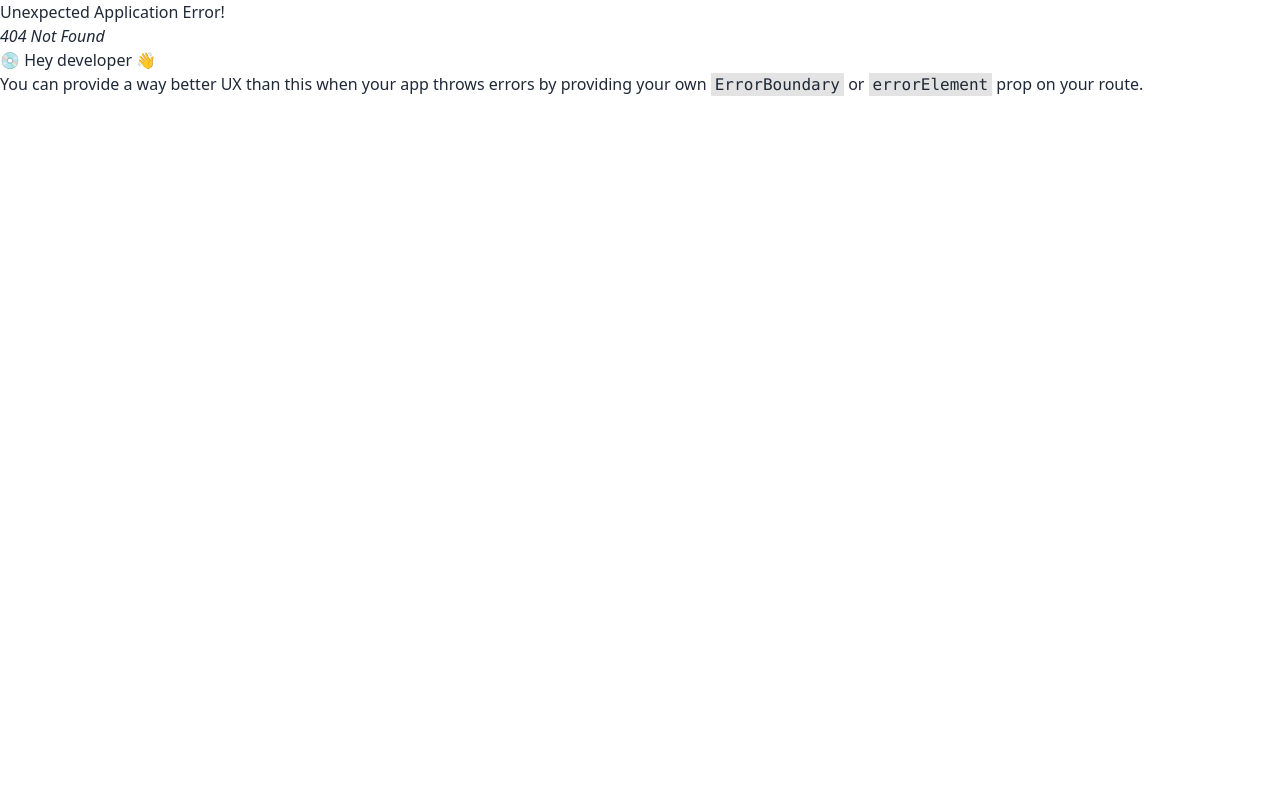
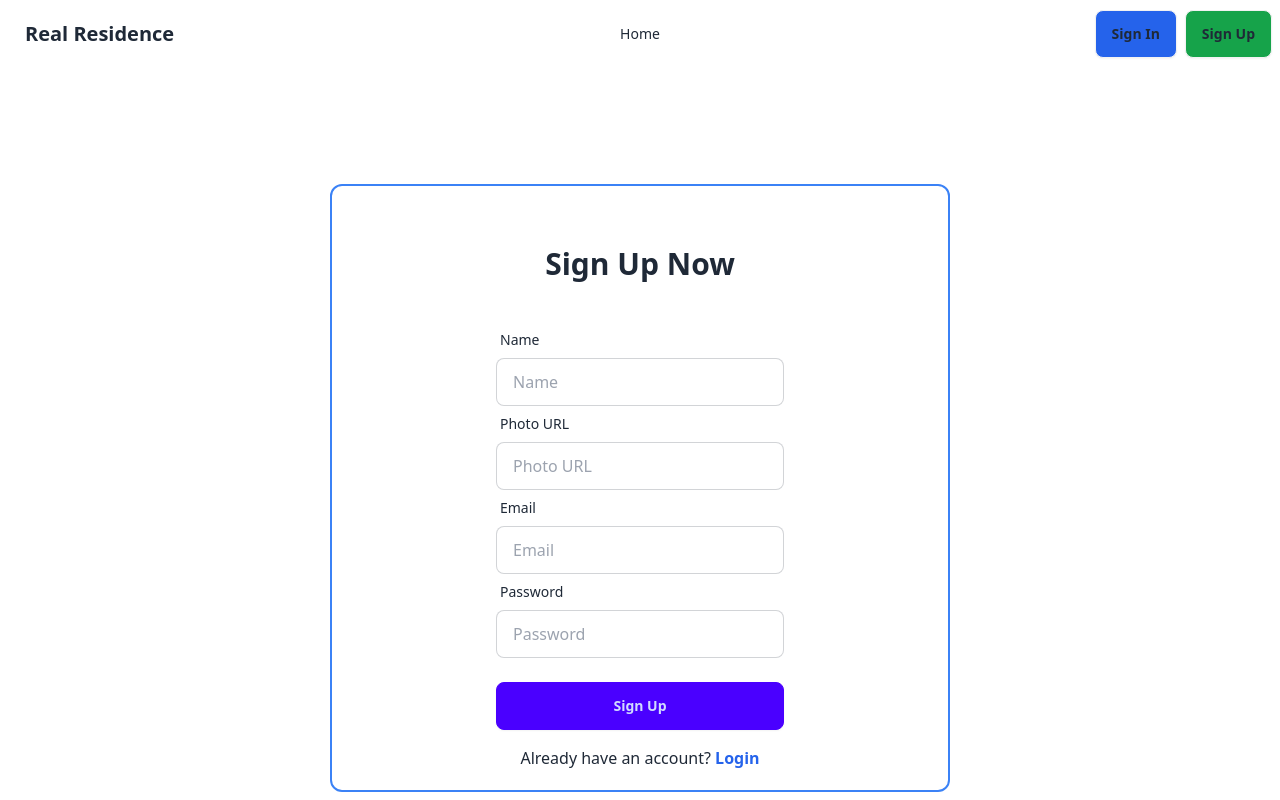
Before and after one commit to ShariarArefinOfficial/real-residence, a React (Vite) app: page /signup in a window 1280 px wide. Before the commit this address had no page. Shown: the top 800 px of the page. Built offline with nearby package versions, Linux system fonts and the light colour scheme; no server answers.

Commit message:
firebase install , configure and login and registration page design

```diff
--- /dev/null
+++ b/src/Pages/SignIn/SignIn.jsx
@@ -0,0 +1,81 @@
+//import React from 'react';
+//import { useContext } from "react";
+import { Link } from "react-router-dom";
+import NavBar from "../../SharedComponent/NavBar/NavBar";
+import { useContext } from "react";
+
+import { AuthContext }  from "../../authProvider/AuthProviders"
+
+
+const SignIn = () => {
+    //const { signIn } = useContext(AuthContext);
+    const info = useContext(AuthContext)
+    const {signIn}=info;
+    console.log(signIn)
+  const handleLogin = (e) => {
+    e.preventDefault();
+    const form = new FormData(e.currentTarget);
+    const email = form.get("email");
+    const password = form.get("password");
+    signIn(email, password)
+      .then((result) => {
+        console.log(result.user);
+
+        // navigate after login
+        // navigate(location?.state ? location.state : "/");
+      })
+      .catch((error) => {
+        console.error(error);
+      });
+
+  };
+  return (
+    <div >
+      <div>
+        <NavBar></NavBar>
+        <div className=" min-h-screen flex flex-col justify-center items-center" >
+          <div className="w-full md:w-1/2 border-2 border-blue-500 rounded-xl p-5">
+          <h2 className="text-3xl my-10 text-center font-bold">Sign In Now</h2>
+          <form onSubmit={handleLogin} className=" md:w-3/4 lg:w-1/2 mx-auto">
+            <div className="form-control">
+              <label className="label">
+                <span className="label-text">Email</span>
+              </label>
+              <input
+                type="email"
+                required
+                name="email"
+                placeholder="Email"
+                className="input input-bordered"
+              />
+            </div>
+            <div className="form-control">
+              <label className="label">
+                <span className="label-text">Password</span>
+              </label>
+              <input
+                type="password"
+                required
+                name="password"
+                placeholder="Password"
+                className="input input-bordered"
+              />
+            </div>
+            <div className="form-control mt-6">
+              <button className="btn btn-primary">Sign In</button>
+            </div>
+          </form>
+          <p className="text-center mt-4">
+            Do not have an account{" "}
+            <Link className="text-blue-600 font-bold" to="/signup">
+              Sign Up
+            </Link>
+          </p>
+          </div>
+        </div>
+      </div>
+    </div>
+  );
+};
+
+export default SignIn;
--- /dev/null
+++ b/src/Pages/SignUp/SignUp.jsx
@@ -0,0 +1,77 @@
+//import React from 'react';
+
+import { Link } from "react-router-dom";
+import NavBar from "../../SharedComponent/NavBar/NavBar";
+import { useContext } from "react";
+import { AuthContext } from "../../authProvider/AuthProviders";
+
+const SignUp = () => {
+    const { createUser } = useContext(AuthContext);
+
+
+    const handleRegister = e => {
+        e.preventDefault();
+        console.log(e.currentTarget);
+        const form = new FormData(e.currentTarget);
+
+        const name = form.get('name');
+        const photo = form.get('photo');
+        const email = form.get('email');
+        const password = form.get('password');
+        console.log(name, photo, email, password);
+         // create user
+         createUser(email, password)
+         .then(result => {
+             console.log(result.user)
+         })
+         .catch(error => {
+             console.error(error)
+         })
+
+
+
+    }
+    return (
+        <div>
+            <NavBar></NavBar>
+            <div className=" min-h-screen flex flex-col justify-center items-center m-5">
+            <div className="w-full md:w-1/2 border-2 border-blue-500 rounded-xl p-5">
+                <h2 className="text-3xl my-10 text-center font-bold">Sign Up Now</h2>
+                <form onSubmit={handleRegister} className=" md:w-3/4 lg:w-1/2 mx-auto">
+                    <div className="form-control">
+                        <label className="label">
+                            <span className="label-text">Name</span>
+                        </label>
+                        <input type="text" required name="name" placeholder="Name" className="input input-bordered" />
+                    </div>
+                    <div className="form-control">
+                        <label className="label">
+                            <span className="label-text">Photo URL</span>
+                        </label>
+                        <input type="text" required name="photo" placeholder="Photo URL" className="input input-bordered" />
+                    </div>
+                    <div className="form-control">
+                        <label className="label">
+                            <span className="label-text">Email</span>
+                        </label>
+                        <input type="email" required name="email" placeholder="Email" className="input input-bordered" />
+                    </div>
+                    <div className="form-control">
+                        <label className="label">
+                            <span className="label-text">Password</span>
+                        </label>
+                        <input type="password" required name="password" placeholder="Password" className="input input-bordered" />
+
+                    </div>
+                    <div className="form-control mt-6">
+                        <button className="btn btn-primary">Sign Up</button>
+                    </div>
+                </form>
+                <p className="text-center mt-4">Already have an account? <Link className="text-blue-600 font-bold" to="/signin">Login</Link></p>
+            </div>
+            </div>
+        </div>
+    );
+};
+
+export default SignUp;
--- a/src/Root/Root.jsx
+++ b/src/Root/Root.jsx
@@ -6,6 +6,7 @@ import Footer from "../SharedComponent/Footer/Footer";
 const Root = () => {
     return (
         <div >
+
             <Outlet></Outlet>
             <Footer></Footer>
 
--- a/src/SharedComponent/NavBar/NavBar.jsx
+++ b/src/SharedComponent/NavBar/NavBar.jsx
@@ -44,8 +44,8 @@ const NavBar = () => {
           <ul className="menu menu-horizontal px-1">{navLinks}</ul>
         </div>
         <div className="navbar-end">
-          <Link className="btn bg-blue-600 mr-2">Sign In</Link>
-          <Link className="btn bg-green-600">Sign Up</Link>
+          <Link to='/signin' className="btn bg-blue-600 mr-2">Sign In</Link>
+          <Link  to='/signup' className="btn bg-green-600">Sign Up</Link>
 
         </div>
       </div>
--- /dev/null
+++ b/src/authProvider/AuthProviders.jsx
@@ -0,0 +1,52 @@
+//import React from 'react';
+
+import { createContext, useEffect, useState } from "react";
+import app from "../firebase/firebase.config";
+import { createUserWithEmailAndPassword, getAuth, onAuthStateChanged, signInWithEmailAndPassword, signOut } from "firebase/auth";
+
+export const AuthContext = createContext(null);
+const auth = getAuth(app);
+
+const AuthProviders = ({ children }) => {
+    const [user, setUser] = useState(null);
+    const [loading, setLoading] = useState(true);
+    const createUser = (email, password) => {
+        setLoading(true);
+        return createUserWithEmailAndPassword(auth, email, password);
+    }
+    const signIn = (email, password) => {
+        setLoading(true);
+        return signInWithEmailAndPassword(auth, email, password);
+    }
+    const logOut = () => {
+        setLoading(true);
+        return signOut(auth);
+    }
+    useEffect(() => {
+        const unSubscribe = onAuthStateChanged(auth, currentUser => {
+            console.log('user in the auth state changed', currentUser);
+            setUser(currentUser);
+            setLoading(false);
+        });
+        return () => {
+            unSubscribe();
+        }
+    }, [])
+  const authInfo = {
+    user,
+    loading,
+    createUser,
+    signIn,
+    logOut,
+
+  };
+  return (
+    <div>
+      <AuthContext.Provider value={authInfo}>
+        {children}
+        </AuthContext.Provider>
+    </div>
+  );
+};
+
+export default AuthProviders;
--- /dev/null
+++ b/src/firebase/firebase.config.js
@@ -0,0 +1,18 @@
+// Import the functions you need from the SDKs you need
+import { initializeApp } from "firebase/app";
+// TODO: Add SDKs for Firebase products that you want to use
+// https://firebase.google.com/docs/web/setup#available-libraries
+
+// Your web app's Firebase configuration
+const firebaseConfig = {
+  apiKey: "AIzaSyAB4quQiCg4g5R-EkeGJ315a2gN_2e7q7E",
+  authDomain: "real-residence-cea18.firebaseapp.com",
+  projectId: "real-residence-cea18",
+  storageBucket: "real-residence-cea18.appspot.com",
+  messagingSenderId: "287958682922",
+  appId: "1:287958682922:web:a124014f27d773144b6253"
+};
+
+// Initialize Firebase
+const app = initializeApp(firebaseConfig);
+export default app;
--- a/src/main.jsx
+++ b/src/main.jsx
@@ -1,15 +1,16 @@
-import React from 'react'
-import ReactDOM from 'react-dom/client'
+import React from "react";
+import ReactDOM from "react-dom/client";
 //import App from './App.jsx'
-import './index.css'
+import "./index.css";
 
-import {
-  RouterProvider,
-} from "react-router-dom";
-import router from './Routes/Routes.jsx';
+import { RouterProvider } from "react-router-dom";
+import router from "./Routes/Routes.jsx";
+import AuthProviders from "./authProvider/AuthProviders.jsx";
 
-ReactDOM.createRoot(document.getElementById('root')).render(
+ReactDOM.createRoot(document.getElementById("root")).render(
   <React.StrictMode>
-    <RouterProvider router={router} />
-  </React.StrictMode>,
-)
+    <AuthProviders>
+      <RouterProvider router={router} />
+    </AuthProviders>
+  </React.StrictMode>
+);
```
Also changed, not shown: src/Routes/Routes.jsx (+11 -1 lines).
